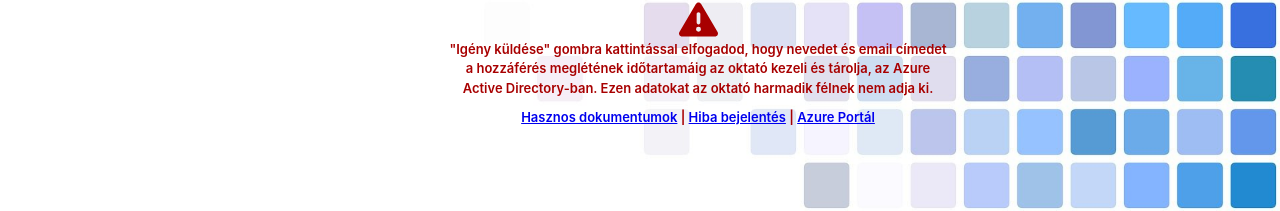
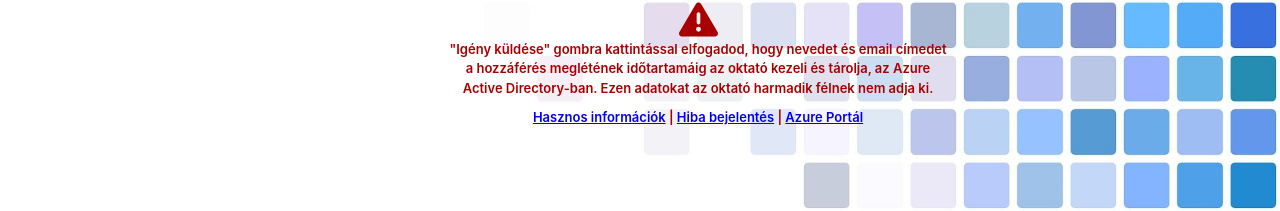
Before and after one commit to cloudsteak/mentor-access-manager, a React (Create React App) app: page / in a window 1280 px wide. Shown: the part 508-719 px from the top of the page. Built offline with nearby package versions, Linux system fonts and the light colour scheme.

Commit message:
Hasznos információk

```diff
--- a/src/PostApi.js
+++ b/src/PostApi.js
@@ -130,7 +130,7 @@ class PostApi extends React.Component {
                                         theme="light"
                                     />
                                     <div class="gdpr" style={appWidth < 500 ? { width: "310px" } : { width: "500px" }}><FontAwesomeIcon icon={faExclamationTriangle} size="3x" /><br />"Igény küldése" gombra kattintással elfogadod, hogy nevedet és email címedet a hozzáférés meglétének időtartamáig az oktató kezeli és tárolja, az Azure Active Directory-ban. Ezen adatokat az oktató harmadik félnek nem adja ki.
-                                    <div class="docs"><a href='https://github.com/cloudsteak/mentor-klub-azure' rel='noreferrer' target='_blank'>Hasznos dokumentumok</a> | <a href='https://github.com/cloudsteak/mentor-klub-azure/issues' rel='noreferrer' target='_blank'>Hiba bejelentés</a> | <a href='https://portal.azure.com' rel='noreferrer' target='_blank'>Azure Portál</a></div>
+                                    <div class="docs"><a href='https://github.com/cloudsteak/mentor-klub-azure' rel='noreferrer' target='_blank'>Hasznos információk</a> | <a href='https://github.com/cloudsteak/mentor-klub-azure/issues' rel='noreferrer' target='_blank'>Hiba bejelentés</a> | <a href='https://portal.azure.com' rel='noreferrer' target='_blank'>Azure Portál</a></div>
                                     </div>
                                 </div>
                             </div>
```
